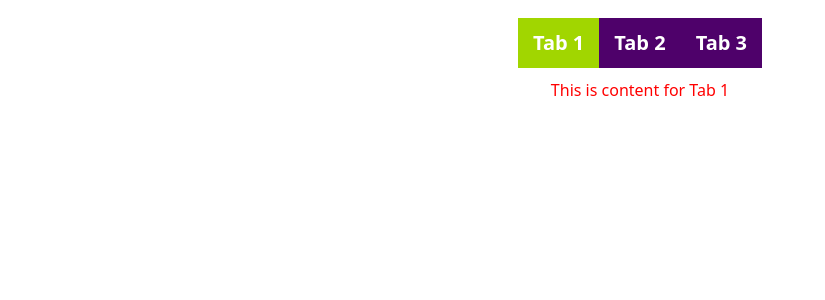
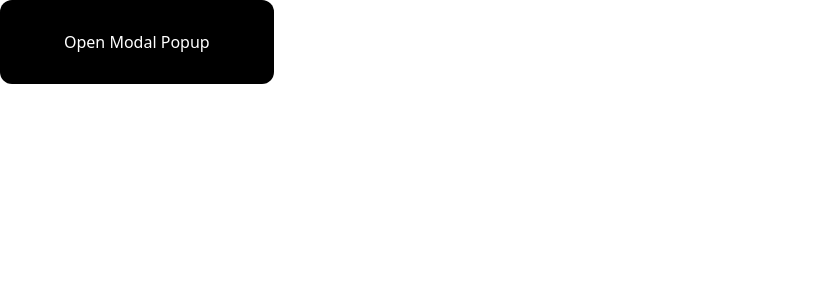
Before and after one commit to aindriu80/fcc-25-react-apps, a React (Vite) app: page / in a window 1280 px wide. Shown: the top 300 px of the page, without its empty margins (0-825 px from the left). Built offline with nearby package versions, Linux system fonts and the light colour scheme.

Commit message:
Custom Modal

```diff
--- a/src/App.tsx
+++ b/src/App.tsx
@@ -9,6 +9,7 @@ import QRCodeGenerator from './components/QRCodeGenerator/QRCodeGenerator';
 import LightDarkMode from './components/LightDarkMode/LightDarkMode';
 import CustomScrollIndicator from './components/CustomScrollIndicator/CustomScrollIndicator';
 import TabTest from './components/CustomTabs/TabTest';
+import ModalTest from './components/CustomModal/ModalTest';
 
 function App() {
   return (
@@ -26,7 +27,8 @@ function App() {
       {/* <QRCodeGenerator /> */}
       {/* <LightDarkMode /> */}
       {/* <CustomScrollIndicator url={'https://dummyjson.com/products?limit=100'} /> */}
-      <TabTest />
+      {/* <TabTest /> */}
+      <ModalTest />
     </div>
   );
 }
--- /dev/null
+++ b/src/components/CustomModal/CustomModal.tsx
@@ -0,0 +1,42 @@
+import './style.css';
+
+interface CustomModalProps {
+  id: number;
+  header: string;
+  body: string;
+  footer: string;
+  onClose: boolean;
+}
+
+const CustomModal: React.FC<CustomModalProps> = ({
+  id,
+  header,
+  body,
+  footer,
+  onClose,
+}) => {
+  return (
+    <div id={id || 'Modal'} className="modal">
+      <div className="content">
+        <div className="header">
+          <span onClick={onClose} className="close-modal-icon">
+            &times;
+          </span>
+          <h2>{header ? header : 'Header'}</h2>
+        </div>
+        <div className="body">
+          {body ? (
+            body
+          ) : (
+            <div>
+              <p>This is our Modal Body</p>
+            </div>
+          )}
+        </div>
+        <div className="footer">{footer ? footer : <div>Footer</div>}</div>
+      </div>
+    </div>
+  );
+};
+
+export default CustomModal;
--- /dev/null
+++ b/src/components/CustomModal/ModalTest.tsx
@@ -0,0 +1,25 @@
+import { useState } from 'react';
+import CustomModal from './CustomModal';
+import './style.css';
+
+const ModalTest = () => {
+  const [showModalPopUp, setShowModalPopup] = useState(false);
+
+  function handleToggleModalPopup() {
+    setShowModalPopup(!showModalPopUp);
+  }
+
+  function onClose() {
+    setShowModalPopup(false);
+  }
+  return (
+    <div className="openModal">
+      <button onClick={handleToggleModalPopup} className="openModal">
+        Open Modal Popup
+      </button>
+      {showModalPopUp && <CustomModal onClose={onClose} />}
+    </div>
+  );
+};
+
+export default ModalTest;
--- /dev/null
+++ b/src/components/CustomModal/style.css
@@ -0,0 +1,50 @@
+.container {
+  padding-top: 20px;
+}
+.openModal {
+  background-color: #000;
+  border: none;
+  color: white;
+  padding: 15px 32px;
+  text-align: center;
+  text-decoration: none;
+  display: inline-block;
+  font-size: 16px;
+  border-radius: 12px;
+}
+
+.footer {
+  font-size: 16px;
+}
+
+.modal {
+  position: fixed;
+  z-index: 1;
+  left: 0;
+  top: 0;
+  width: 50%;
+  height: 50%;
+  overflow: auto;
+  background-color: #baf005;
+  border: 50px;
+}
+
+.modal-content {
+  position: relative;
+  background-color: #fefefe;
+  margin: auto;
+  padding: 0;
+  border: 1px solid red;
+  width: 80%;
+}
+
+.close-modal-icon {
+  cursor: pointer;
+  font-size: 40px;
+  float: right;
+  font-weight: bold;
+}
+
+.header {
+  padding: 4px 16px;
+}
```
